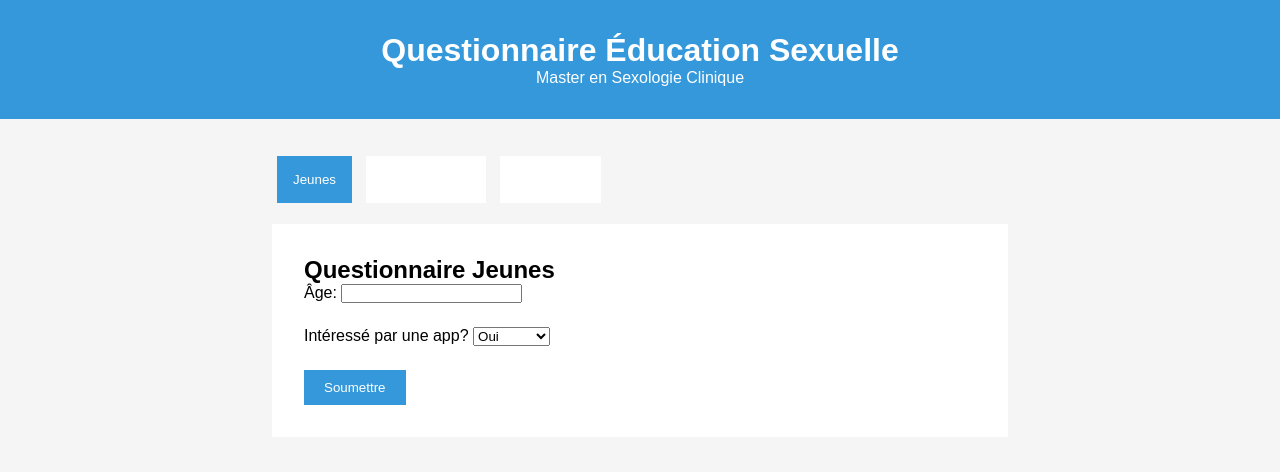
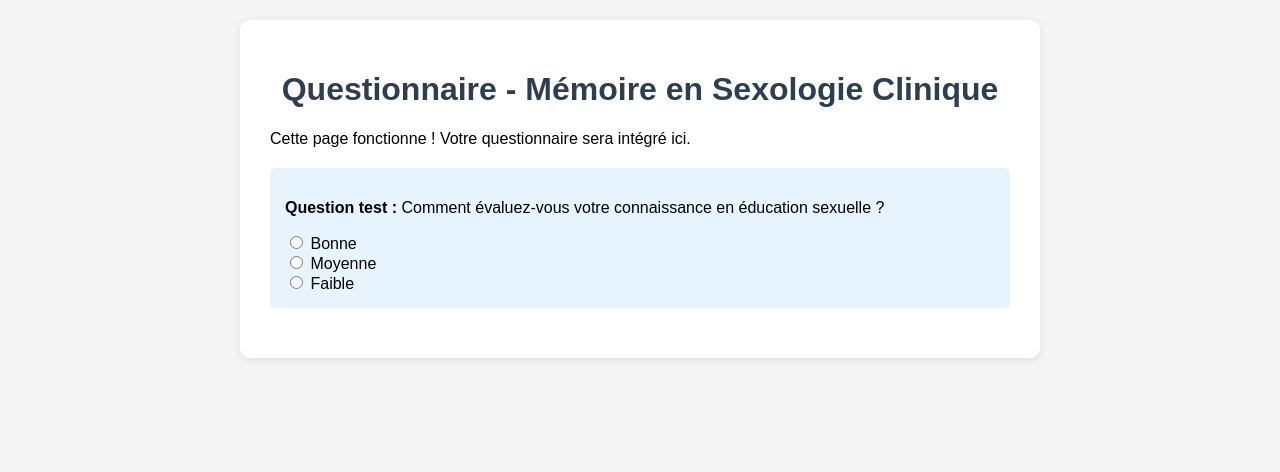
Before and after one commit to dimassinader20142025/questionnaire-sexologie, a plain HTML site: page index.html in a window 1280 px wide. Drawn offline with Linux system fonts and the light colour scheme.

Commit message:
Premiere version
Updated the title and content of the questionnaire page to reflect a new focus on 'Mémoire - Sexologie Clinique'. Enhanced styling and added a sample question section.

```diff
--- a/index.html
+++ b/index.html
@@ -3,102 +3,45 @@
 <head>
     <meta charset="UTF-8">
     <meta name="viewport" content="width=device-width, initial-scale=1.0">
-    <title>Questionnaire Éducation Sexuelle</title>
+    <title>Questionnaire Mémoire - Sexologie Clinique</title>
     <style>
-        * { margin: 0; padding: 0; box-sizing: border-box; }
-        body { font-family: Arial, sans-serif; background: #f5f5f5; }
-        header { background: #3498db; color: white; padding: 2rem; text-align: center; }
-        .container { max-width: 800px; margin: 0 auto; padding: 2rem; }
-        .tab { padding: 1rem; background: white; border: none; cursor: pointer; margin: 5px; }
-        .tab.active { background: #3498db; color: white; }
-        .tab-content { display: none; background: white; padding: 2rem; margin-top: 1rem; }
-        .tab-content.active { display: block; }
-        .question { margin-bottom: 1.5rem; }
-        button { background: #3498db; color: white; padding: 10px 20px; border: none; cursor: pointer; }
+        body {
+            font-family: Arial, sans-serif;
+            max-width: 800px;
+            margin: 0 auto;
+            padding: 20px;
+            background-color: #f5f5f5;
+        }
+        .container {
+            background: white;
+            padding: 30px;
+            border-radius: 10px;
+            box-shadow: 0 2px 10px rgba(0,0,0,0.1);
+        }
+        h1 {
+            color: #2c3e50;
+            text-align: center;
+        }
     </style>
 </head>
 <body>
-    <header>
-        <h1>Questionnaire Éducation Sexuelle</h1>
-        <p>Master en Sexologie Clinique</p>
-    </header>
+    <div class="container">
+        <h1>Questionnaire - Mémoire en Sexologie Clinique</h1>
+        <p>Cette page fonctionne ! Votre questionnaire sera intégré ici.</p>
 
-    <div class="container">
-        <div>
-            <button class="tab active" onclick="showTab('jeunes')">Jeunes</button>
-            <button class="tab" onclick="showTab('pros')">Professionnels</button>
-            <button class="tab" onclick="showTab('stats')">Statistiques</button>
+        <!-- EXEMPLE SIMPLE DE QUESTION -->
+        <div style="margin: 20px 0; padding: 15px; background: #e8f4fd; border-radius: 5px;">
+            <p><strong>Question test :</strong> Comment évaluez-vous votre connaissance en éducation sexuelle ?</p>
+            <input type="radio" id="bonne" name="connaissance">
+            <label for="bonne">Bonne</label><br>
+
+            <input type="radio" id="moyenne" name="connaissance">
+            <label for="moyenne">Moyenne</label><br>
+
+            <input type="radio" id="faible" name="connaissance">
+            <label for="faible">Faible</label>
         </div>
-
-        <div id="jeunes" class="tab-content active">
-            <h2>Questionnaire Jeunes</h2>
-            <form onsubmit="submitForm(event, 'jeunes')">
-                <div class="question">
-                    <label>Âge: <input type="number" name="age" required></label>
-                </div>
-                <div class="question">
-                    <label>Intéressé par une app?
-                        <select name="interet" required>
-                            <option value="oui">Oui</option>
-                            <option value="non">Non</option>
-                            <option value="peut-etre">Peut-être</option>
-                        </select>
-                    </label>
-                </div>
-                <button type="submit">Soumettre</button>
-            </form>
-        </div>
-
-        <div id="pros" class="tab-content">
-            <h2>Questionnaire Professionnels</h2>
-            <form onsubmit="submitForm(event, 'pros')">
-                <div class="question">
-                    <label>Spécialisation: <input type="text" name="specialisation" required></label>
-                </div>
-                <button type="submit">Soumettre</button>
-            </form>
-        </div>
-
-        <div id="stats" class="tab-content">
-            <h2>Statistiques</h2>
-            <p>Jeunes: <span id="count-jeunes">0</span></p>
-            <p>Professionnels: <span id="count-pros">0</span></p>
-        </div>
+        <!-- FIN EXEMPLE -->
     </div>
-
-    <script>
-        function showTab(tabName) {
-            document.querySelectorAll('.tab-content').forEach(tab => tab.classList.remove('active'));
-            document.querySelectorAll('.tab').forEach(tab => tab.classList.remove('active'));
-            document.getElementById(tabName).classList.add('active');
-            event.target.classList.add('active');
-
-            if(tabName === 'stats') updateStats();
-        }
-
-        function submitForm(event, type) {
-            event.preventDefault();
-            const formData = new FormData(event.target);
-            const data = Object.fromEntries(formData.entries());
-
-            const existing = JSON.parse(localStorage.getItem(type) || '[]');
-            existing.push({...data, timestamp: new Date().toISOString()});
-            localStorage.setItem(type, JSON.stringify(existing));
-
-            event.target.reset();
-            alert('Merci pour votre participation!');
-        }
-
-        function updateStats() {
-            const jeunes = JSON.parse(localStorage.getItem('jeunes') || '[]');
-            const pros = JSON.parse(localStorage.getItem('pros') || '[]');
-
-            document.getElementById('count-jeunes').textContent = jeunes.length;
-            document.getElementById('count-pros').textContent = pros.length;
-        }
-
-        // Initialisation
-        document.addEventListener('DOMContentLoaded', updateStats);
-    </script>
 </body>
 </html>
```
